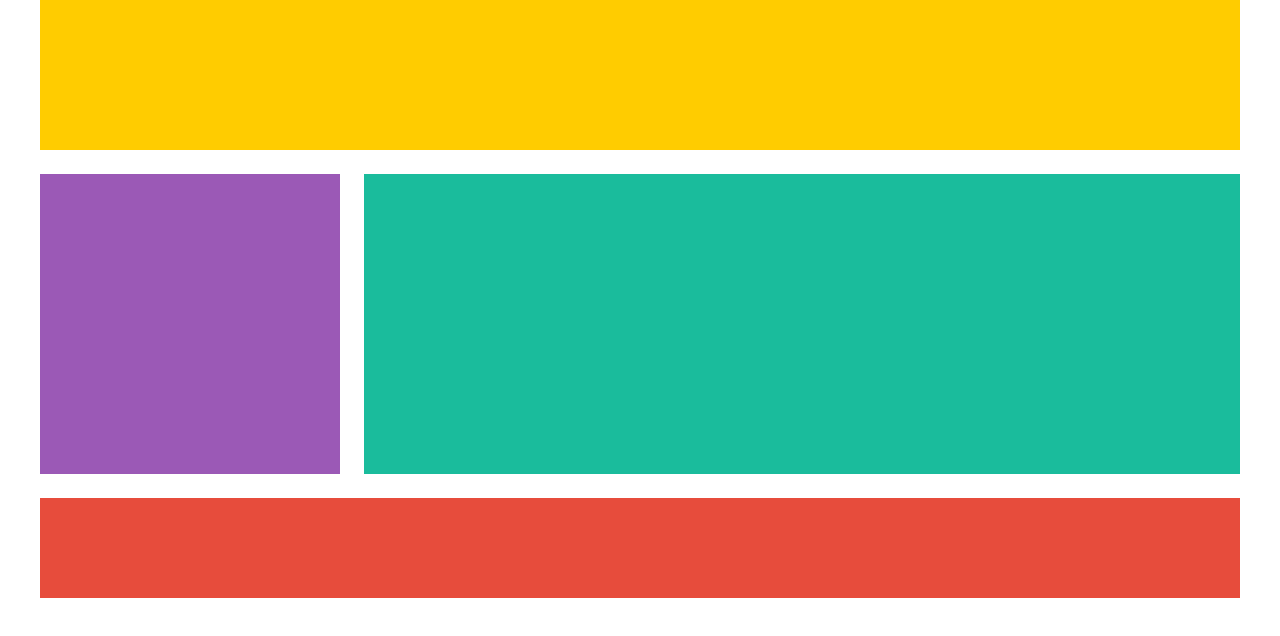
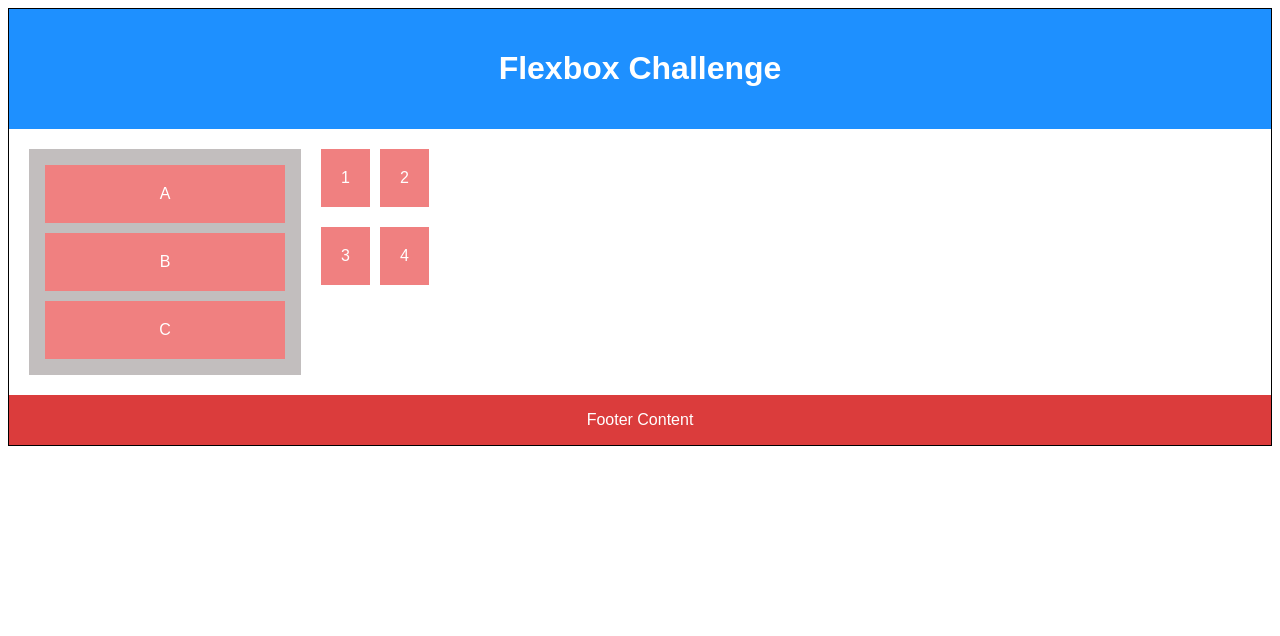
Before and after one commit to NotAPlayer/porjects-programming, a plain HTML site: page Flexbox/index.html in a window 1280 px wide. Drawn offline with Linux system fonts and the light colour scheme.

Commit message:
Think-In-Boxes Challenge

```diff
--- a/Flexbox/index.html
+++ b/Flexbox/index.html
@@ -4,17 +4,34 @@
 <head>
     <meta charset="UTF-8">
     <meta name="viewport" content="width=device-width, initial-scale=1.0">
-    <title>Flexbox Exercise</title>
+    <title>Flexbox Challenge</title>
     <link rel="stylesheet" href="style.css">
 </head>
 
 <body>
-        <header></header>
-        <main>
-            <aside></aside>
-            <section></section>
-        </main>
-        <footer></footer>
+    <header>
+        <h1>Flexbox Challenge</h1>
+    </header>
+    <main class="container">
+        <section class="left-panel">
+            <div class="box">A</div>
+            <div class="box">B</div>
+            <div class="box">C</div>
+        </section>
+        <section class="right-panel">
+            <div class="top-bar">
+                <div class="box">1</div>
+                <div class="box">2</div>
+            </div>
+            <div class="main-content">
+                <div class="box">3</div>
+                <div class="box">4</div>
+            </div>
+        </section>
+    </main>
+    <footer>
+        <p>Footer Content</p>
+    </footer>
 </body>
 
 </html>
--- a/Flexbox/style.css
+++ b/Flexbox/style.css
@@ -1,36 +1,58 @@
 body {
-    display: flex;
-    width: 1200px;
-    margin: 0 auto;
-    flex-direction: column;
-    gap: 24px;
+    font-family: Arial, sans-serif;
+    margin: 2 20px;
+    padding: 2 20px;
+    border: 1px solid black;
 }
 
 header {
-    background-color: #ffcc00;
-    height: 150px;
+    background-color: dodgerblue;
+    text-align: center;
+    padding: 20px;
+    color: white;
+    display: flex;
+    justify-content: center;
 }
 
-aside {
-    background-color: #9b59b6;
-    height: 300px;
-    width: 300px;
-}
-
-section {
-    background-color: #1abc9c;
-    height: 300px;
-    width: 876px;
-    /*Width is 876 that's why I used 24px gap to the body and main*/
+.container {
+    display: flex;
+    gap: 20px;
+    padding: 20px;
 
 }
 
-footer {
-    background-color: #e74c3c;
-    height: 100px;
+.left-panel {
+    display: flex;
+    flex-direction: column;
+    gap: 10px;
+    background-color: rgb(194, 190, 190);
+    color: white;
+    width: 15rem;
+    padding: 1rem;
 }
 
-main {
+.right-panel {
     display: flex;
-    gap: 24px;
+    flex-direction: column;
+    gap: 20px;
+    color: white;
 }
+
+.top-bar,
+.main-content {
+    display: flex;
+    gap: 10px;
+}
+
+.box {
+    background-color: lightcoral;
+    padding: 20px;
+    text-align: center;
+}
+footer{
+    display: flex;
+    background-color: rgb(219, 60, 60);
+    text-align: center;
+    color: white;
+    justify-content: center;
+}
```
Also changed, not shown: identation_practice/indentation_practice.html (+1 -0 lines), identation_practice/indentation_practice1.html (+4 -8 lines), indentation_practice.html (deleted, +0 -19 lines), indentation_practice1.html (deleted, +0 -36 lines), Flexbox/reflection.txt (added), Think In Boxes/github-link.txt (added), portfolio/note.txt, walaLang.txt (deleted), 4 other files.
